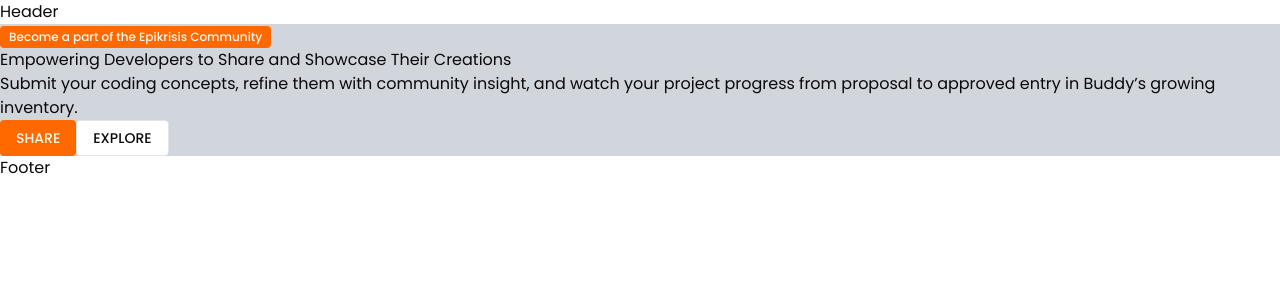
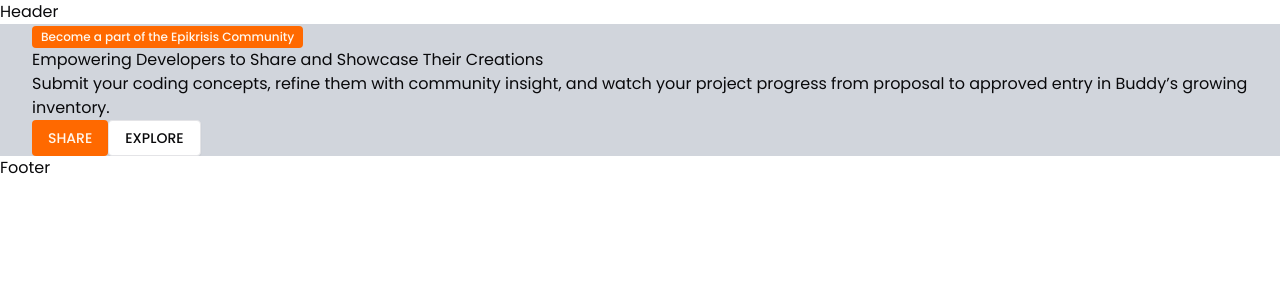
Before and after one commit to Nimira43/Epikrisis, a Next.js app: page / in a window 1280 px wide. Shown: the top 300 px of the page. Built offline with nearby package versions, Linux system fonts and the light colour scheme.

Commit message:
Added wrapper

```diff
--- a/components/landing-page/hero-section.tsx
+++ b/components/landing-page/hero-section.tsx
@@ -4,12 +4,14 @@
 export default function HeroSection() {
   return (
     <section className='relative overflow-hidden bg-gray-300'>
-      <div></div>
-      <Badge>Become a part of the Epikrisis Community</Badge>
-      <h1>Empowering Developers to Share and Showcase Their Creations</h1>
-      <p>Submit your coding concepts, refine them with community insight, and watch your project progress from proposal to approved entry in Buddy’s growing inventory.</p>
-      <Button>Share</Button>
-      <Button variant='outline'>Explore</Button>
+      <div className='wrapper'>
+        <Badge>Become a part of the Epikrisis Community</Badge>
+        <h1>Empowering Developers to Share and Showcase Their Creations</h1>
+        <p>Submit your coding concepts, refine them with community insight, and watch your project progress from proposal to approved entry in Buddy’s growing inventory.</p>
+        <Button>Share</Button>
+        <Button variant='outline'>Explore</Button>
+      </div>
+
     </section>
   )
 }
```
